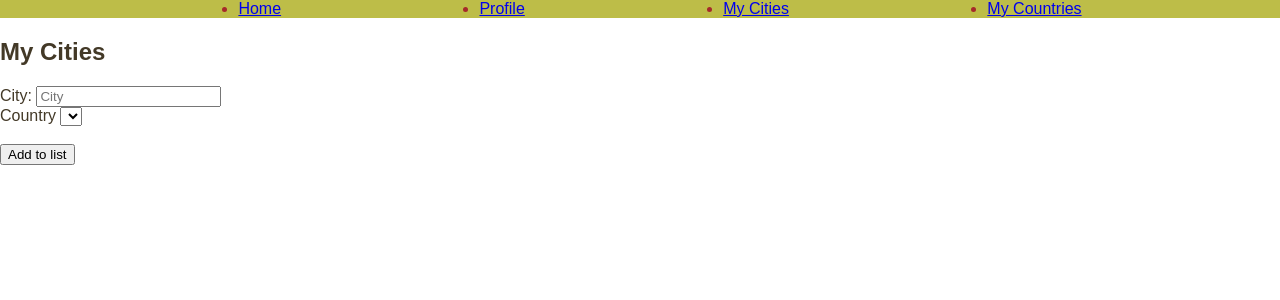
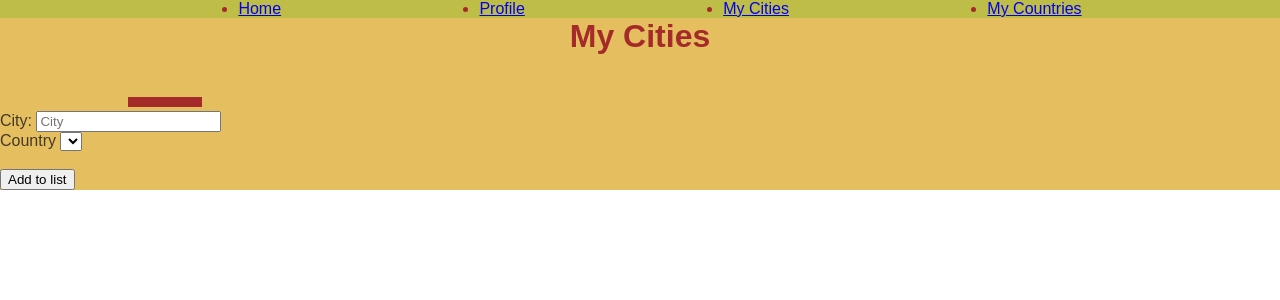
Before and after one commit to SuperNicktendo/travel_list_project, a Flask app: page /my_cities in a window 1280 px wide. Shown: the top 300 px of the page. Run offline with Flask 2, Linux system fonts and the light colour scheme; data that the repository does not hold is empty.

Commit message:
added some css to cities

```diff
--- a/static/style.css
+++ b/static/style.css
@@ -62,3 +62,21 @@ header {
 .user-button2 {
     margin: 0;
 }
+
+.cities {
+    background-color: rgb(229, 191, 95);
+}
+.city-list {
+    display: inline-block;
+    border: 5px solid brown;
+    margin-left: 10%;
+    padding-right: 5%;
+}
+
+.cities-title {
+    display: flex;
+    justify-content: center;
+    color: brown;
+    margin: 0;
+    margin-bottom: 3%;
+}
--- a/templates/city/my_cities.html
+++ b/templates/city/my_cities.html
@@ -1,11 +1,12 @@
 {% extends 'base.html' %}
 {% block content %}
+<div class="cities">
+<h1 class="cities-title">My Cities</h1>
 <section class="city-list">
-    <h2>My Cities</h2>
     {% for city in all_cities %}
     <ul>
         <li>{{ city.name }}, {{ city.country.name }}
-            <a href="/wishlist/add/{{city.id}}">Wishlist</a>
+            <a href="/wishlist/add/{{city.id}}">Add to wishlist</a>
         </li>
     </ul>
     {% endfor %}
@@ -27,4 +28,5 @@
         <button type="submit">Add to list</button>
     </form>
 </section>
+</div>
 {% endblock  %}
```
